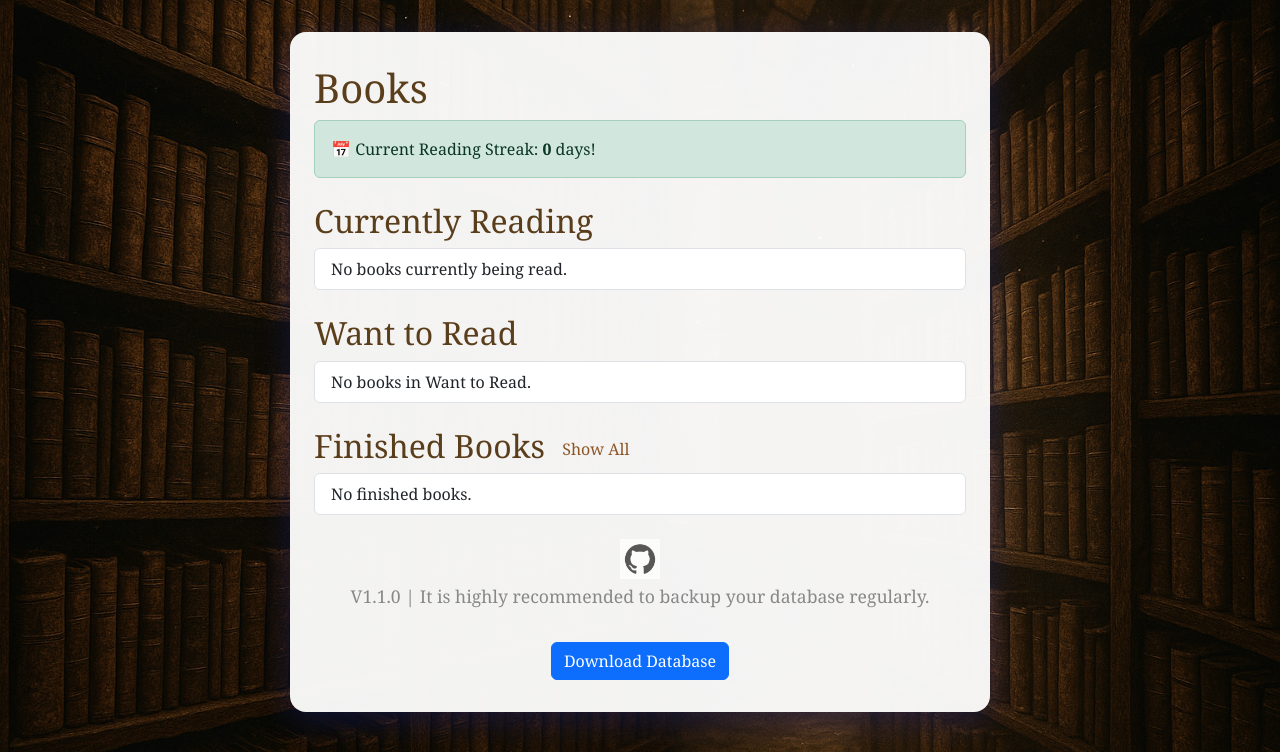
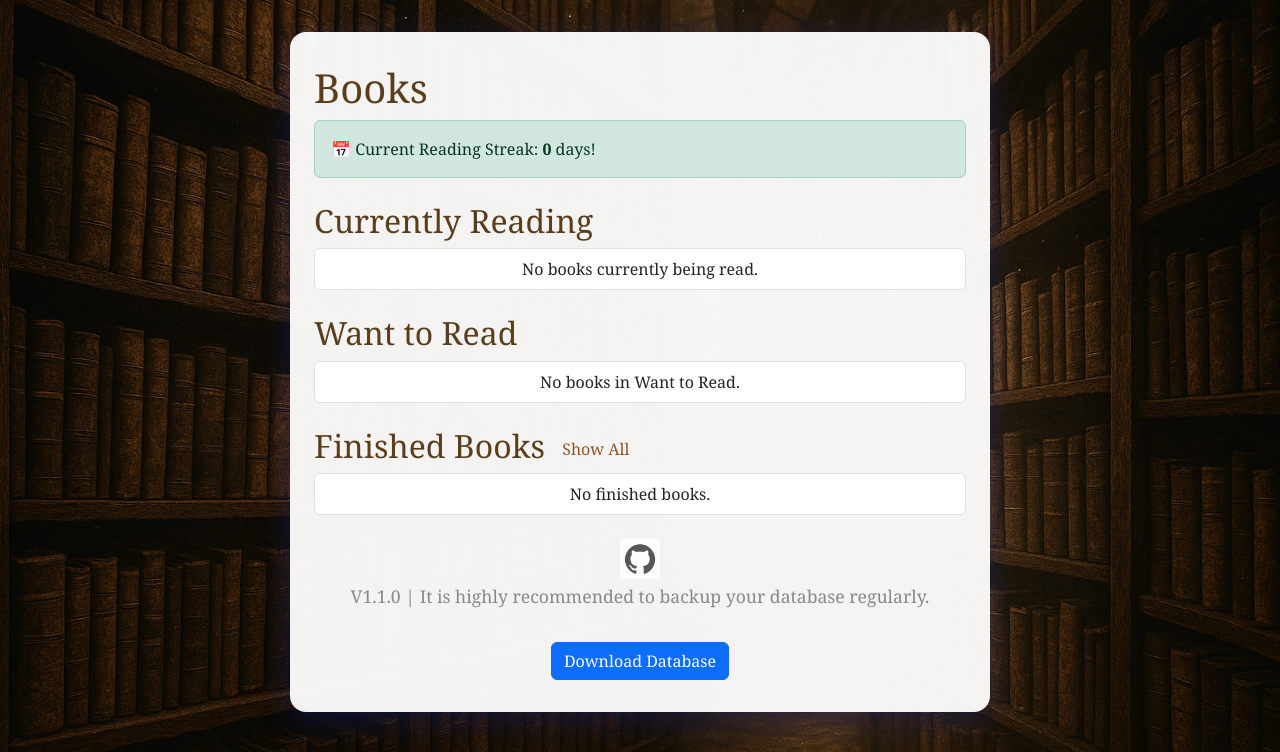
Before and after one commit to techmorung/mybibliotheca, a Flask app: page / in a window 1280 px wide. Shown: the part 97-849 px from the top of the page. Run offline with Flask 3, Linux system fonts and the light colour scheme; data that the repository does not hold is empty; parts of the project's set-up code (start-up, migrations or seed data) failed here and were passed over; some libraries are stand-ins or nearby versions.

Commit message:
Cleanup UI and use a new default book cover for books that are unable to fetch their cover via import

```diff
--- a/app/templates/index.html
+++ b/app/templates/index.html
@@ -8,15 +8,15 @@
 <h2 class="mt-4">Currently Reading</h2>
 <ul class="list-group mb-4">
   {% for book in currently_reading %}
-    <li class="list-group-item d-flex align-items-center">
+    <li class="list-group-item text-center d-flex flex-column align-items-center">
       <a href="{{ url_for('main.view_book', uid=book.uid) }}">
         {% if book.cover_url %}
           <img src="{{ book.cover_url }}" alt="cover"
-               style="height:60px;width:auto;margin-right:16px;border-radius:4px;"
+               style="height:120px;width:auto;margin-bottom:16px;border-radius:4px;"
                onerror="this.onerror=null;this.src='{{ url_for('static', filename='book_cover.png') }}';">
         {% else %}
           <img src="{{ url_for('static', filename='book_cover.png') }}" alt="cover"
-               style="height:60px;width:auto;margin-right:16px;border-radius:4px;">
+               style="height:120px;width:auto;margin-bottom:16px;border-radius:4px;">
         {% endif %}
       </a>
       <div>
@@ -26,22 +26,22 @@
       </div>
     </li>
   {% else %}
-    <li class="list-group-item">No books currently being read.</li>
+    <li class="list-group-item text-center">No books currently being read.</li>
   {% endfor %}
 </ul>
 
 <h2>Want to Read</h2>
 <ul class="list-group mb-4">
   {% for book in want_to_read %}
-    <li class="list-group-item d-flex align-items-center">
+    <li class="list-group-item text-center d-flex flex-column align-items-center">
       <a href="{{ url_for('main.view_book', uid=book.uid) }}">
         {% if book.cover_url %}
           <img src="{{ book.cover_url }}" alt="cover"
-               style="height:60px;width:auto;margin-right:16px;border-radius:4px;"
+               style="height:120px;width:auto;margin-bottom:16px;border-radius:4px;"
                onerror="this.onerror=null;this.src='{{ url_for('static', filename='book_cover.png') }}';">
         {% else %}
           <img src="{{ url_for('static', filename='book_cover.png') }}" alt="cover"
-               style="height:60px;width:auto;margin-right:16px;border-radius:4px;">
+               style="height:120px;width:auto;margin-bottom:16px;border-radius:4px;">
         {% endif %}
       </a>
       <div>
@@ -51,7 +51,7 @@
       </div>
     </li>
   {% else %}
-    <li class="list-group-item">No books in Want to Read.</li>
+    <li class="list-group-item text-center">No books in Want to Read.</li>
   {% endfor %}
 </ul>
 
@@ -63,15 +63,15 @@
 </h2>
 <ul class="list-group mb-2">
   {% for book in finished[:5] %}
-    <li class="list-group-item d-flex align-items-center">
+    <li class="list-group-item text-center d-flex flex-column align-items-center">
       <a href="{{ url_for('main.view_book', uid=book.uid) }}">
         {% if book.cover_url %}
           <img src="{{ book.cover_url }}" alt="cover"
-               style="height:60px;width:auto;margin-right:16px;border-radius:4px;"
+               style="height:120px;width:auto;margin-bottom:16px;border-radius:4px;"
                onerror="this.onerror=null;this.src='{{ url_for('static', filename='book_cover.png') }}';">
         {% else %}
           <img src="{{ url_for('static', filename='book_cover.png') }}" alt="cover"
-               style="height:60px;width:auto;margin-right:16px;border-radius:4px;">
+               style="height:120px;width:auto;margin-bottom:16px;border-radius:4px;">
         {% endif %}
       </a>
       <div>
@@ -85,21 +85,21 @@
       </div>
     </li>
   {% else %}
-    <li class="list-group-item">No finished books.</li>
+    <li class="list-group-item text-center">No finished books.</li>
   {% endfor %}
 </ul>
 <div class="collapse" id="allFinishedBooks">
   <ul class="list-group">
     {% for book in finished[5:] %}
-      <li class="list-group-item d-flex align-items-center">
+      <li class="list-group-item text-center d-flex flex-column align-items-center">
         <a href="{{ url_for('main.view_book', uid=book.uid) }}">
           {% if book.cover_url %}
             <img src="{{ book.cover_url }}" alt="cover"
-                 style="height:60px;width:auto;margin-right:16px;border-radius:4px;"
+                 style="height:120px;width:auto;margin-bottom:16px;border-radius:4px;"
                  onerror="this.onerror=null;this.src='{{ url_for('static', filename='book_cover.png') }}';">
           {% else %}
             <img src="{{ url_for('static', filename='book_cover.png') }}" alt="cover"
-                 style="height:60px;width:auto;margin-right:16px;border-radius:4px;">
+                 style="height:120px;width:auto;margin-bottom:16px;border-radius:4px;">
           {% endif %}
         </a>
         <div>
```
Also changed, not shown: 1 other file.
